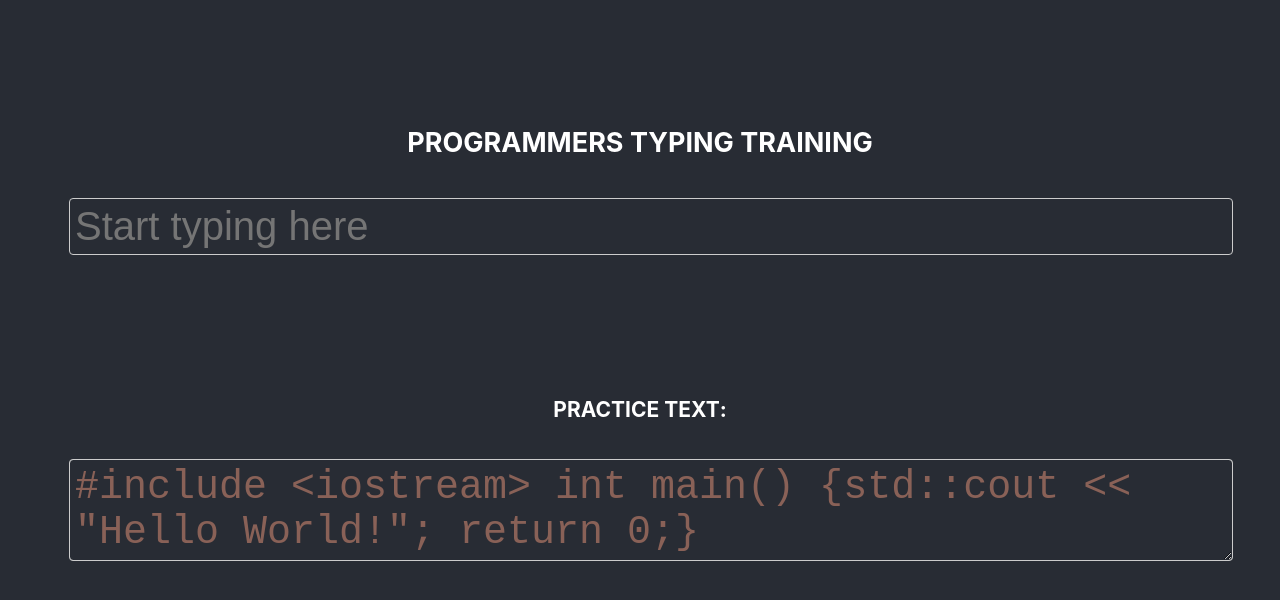
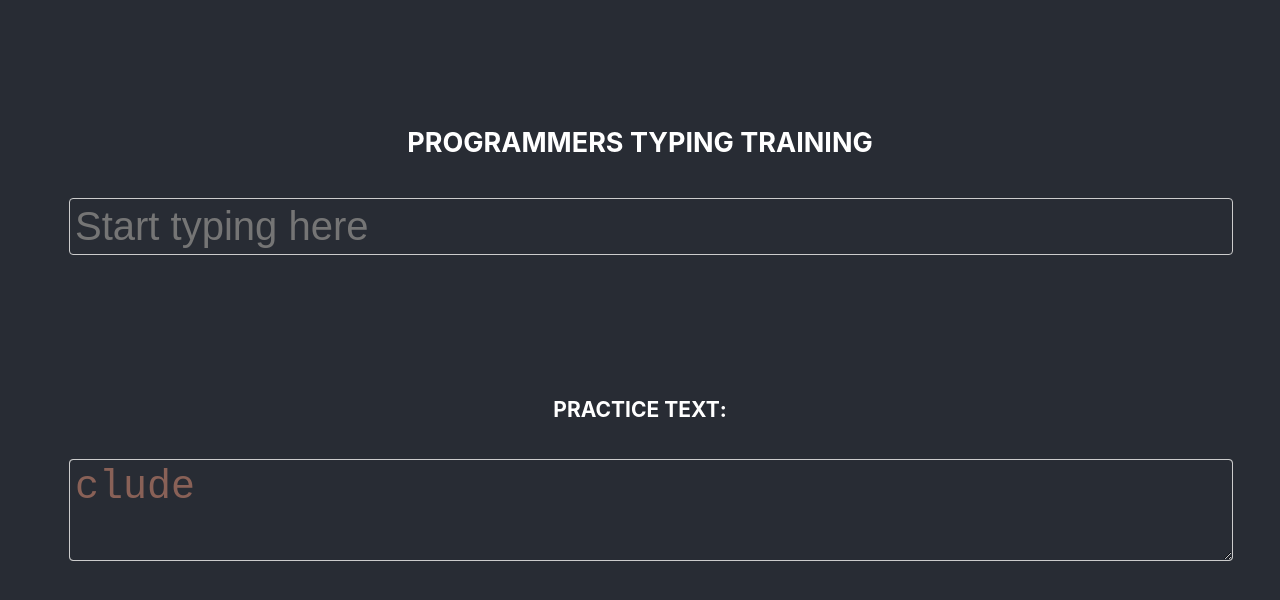
Before and after one commit to dbstylesnet/programmers-typer, a React (Create React App) app: page / in a window 1280 px wide. Shown: the top 600 px of the page. Built offline with nearby package versions, Linux system fonts and the light colour scheme.

Commit message:
Typing text reached

```diff
--- a/src/App.tsx
+++ b/src/App.tsx
@@ -6,15 +6,24 @@ import { useState } from 'react';
 const  App = (): JSX.Element => {
   const [userTypeValue, setUserTypeValue] = React.useState('');
 
-  const practiceText = '#include <iostream> int main() {std::cout << "Hello World!"; return 0;}';
+  const practiceText = 'clude';
+  // const practiceText = '#include <iostream> int main() {std::cout << "Hello World!"; return 0;}';
 
   const handleInputChange = (event: React.ChangeEvent<HTMLInputElement>) => {
     const enteredText = event.target.value;
+
+    if (enteredText === practiceText) {
+      alert('Congratulations, you have completed typing test!');
+    }
     setUserTypeValue(enteredText);
   }
 
   const handleTextareaChange = (event: React.ChangeEvent<HTMLTextAreaElement>) => {
     const enteredText = event.target.value;
+
+    if (enteredText === practiceText) {
+      alert('Congratulations, you have completed typing test!');
+    }
     setUserTypeValue(enteredText);
   }
 
```
